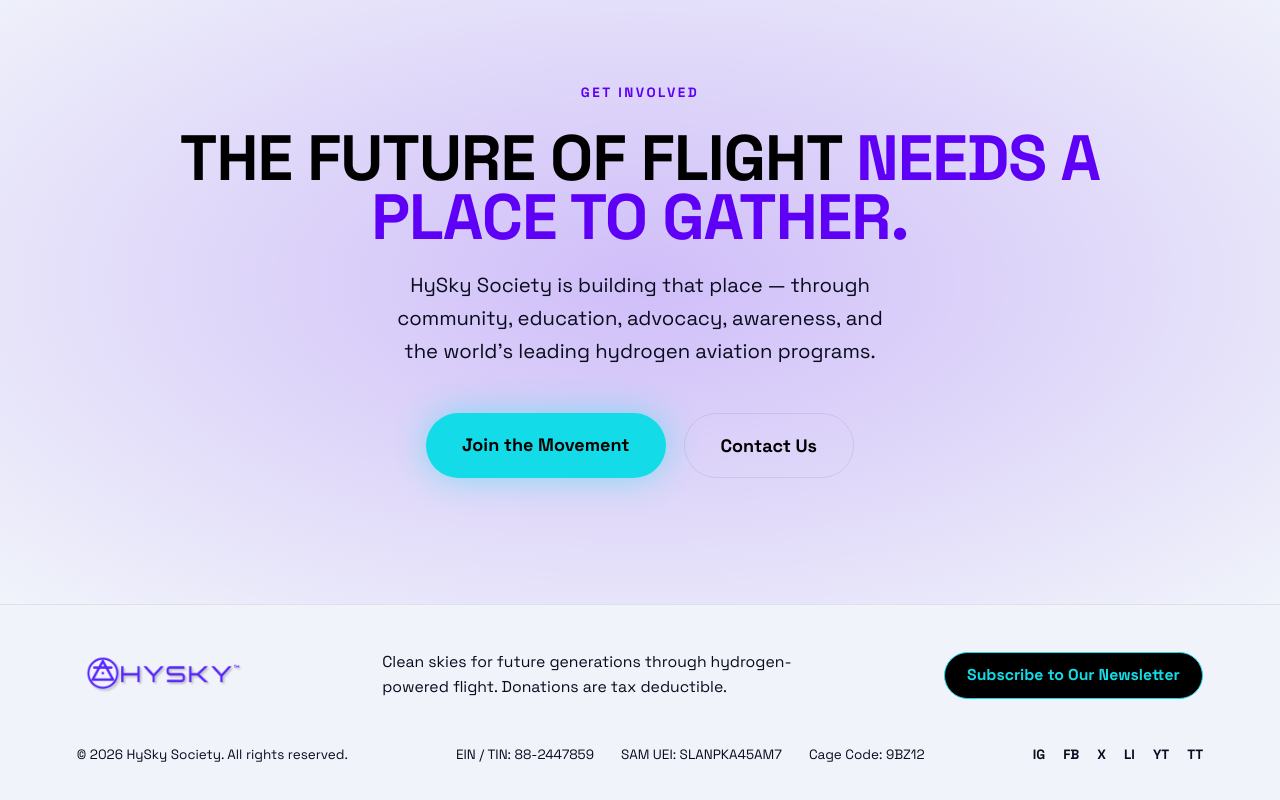
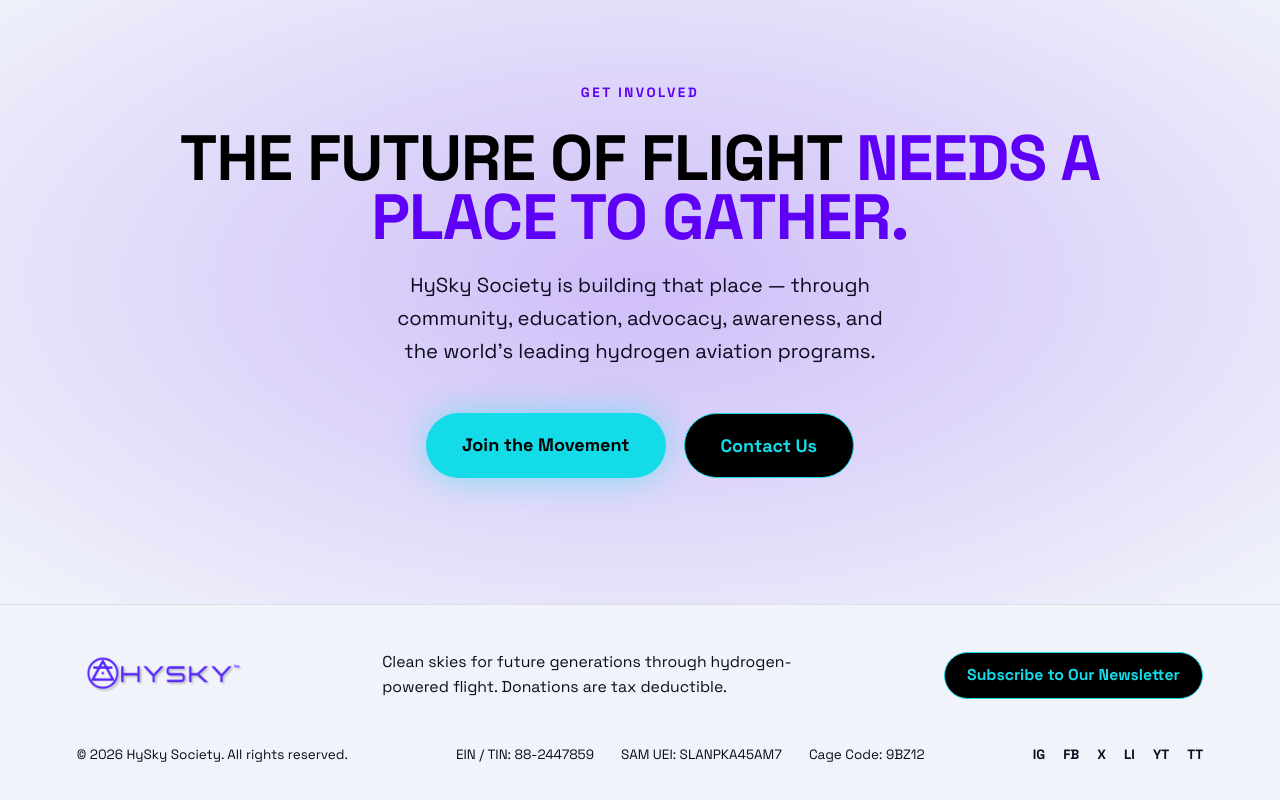
Before and after one commit to HYSKY-Society/web, a Next.js app: page /about in a window 1280 px wide. Shown: the part 4829-5629 px from the top of the page. Built offline with nearby package versions, Linux system fonts and the light colour scheme; no server answers.

Commit message:
Reverse Contact Us button colors

```diff
--- a/app/about/page.tsx
+++ b/app/about/page.tsx
@@ -262,7 +262,7 @@ export default async function AboutPage() {
             </Link>
             <a
               href="mailto:admin@hysky.org"
-              className="inline-block border border-white/[.08] text-white hover:border-[#13dce8] hover:text-[#13dce8] px-8 py-4 rounded-full text-base font-bold transition-all"
+              className="inline-block border border-[#13dce8] bg-white text-[#13dce8] hover:bg-[#13dce8] hover:text-black px-8 py-4 rounded-full text-base font-bold transition-all"
             >
               Contact Us
             </a>
```
